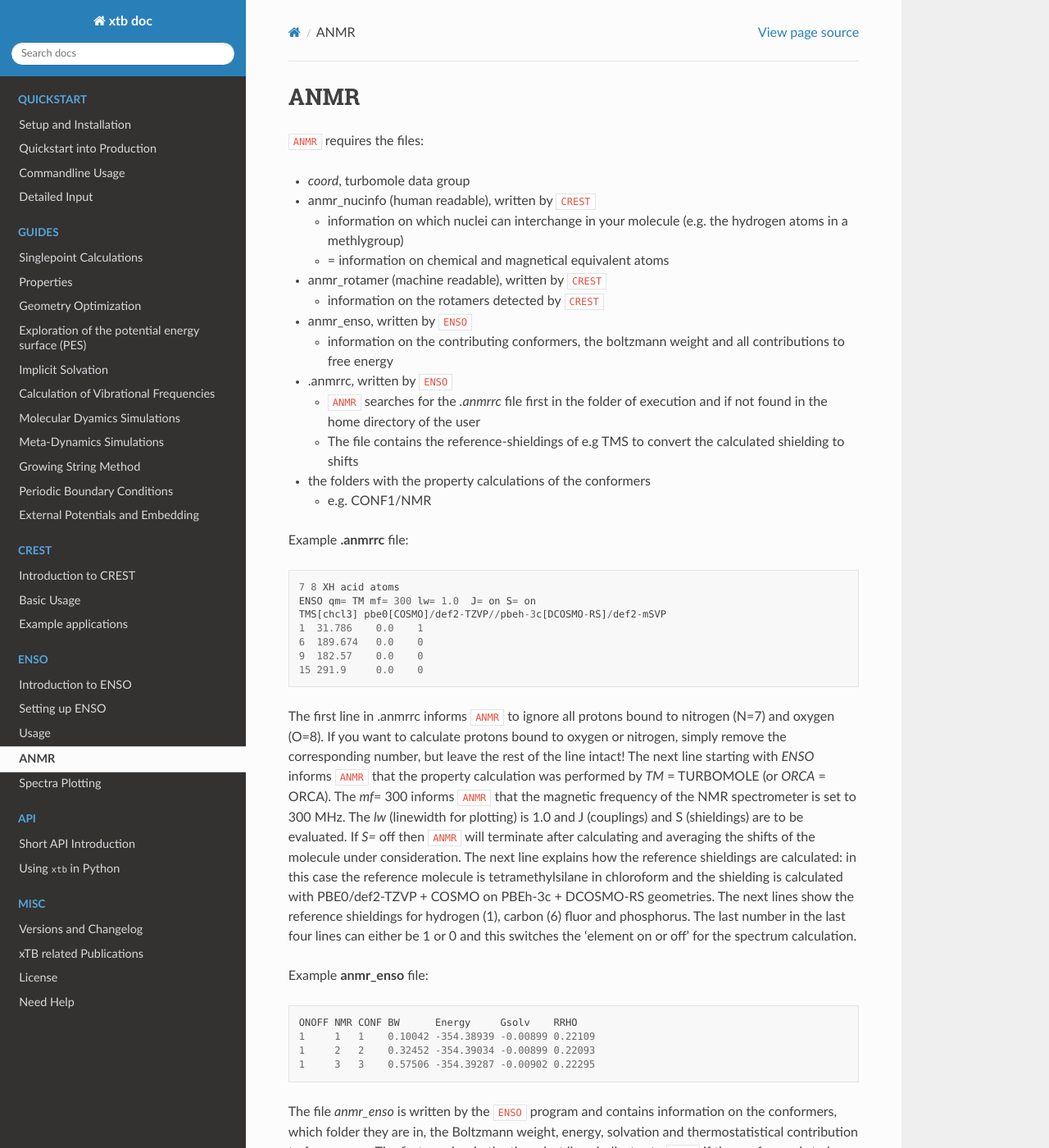
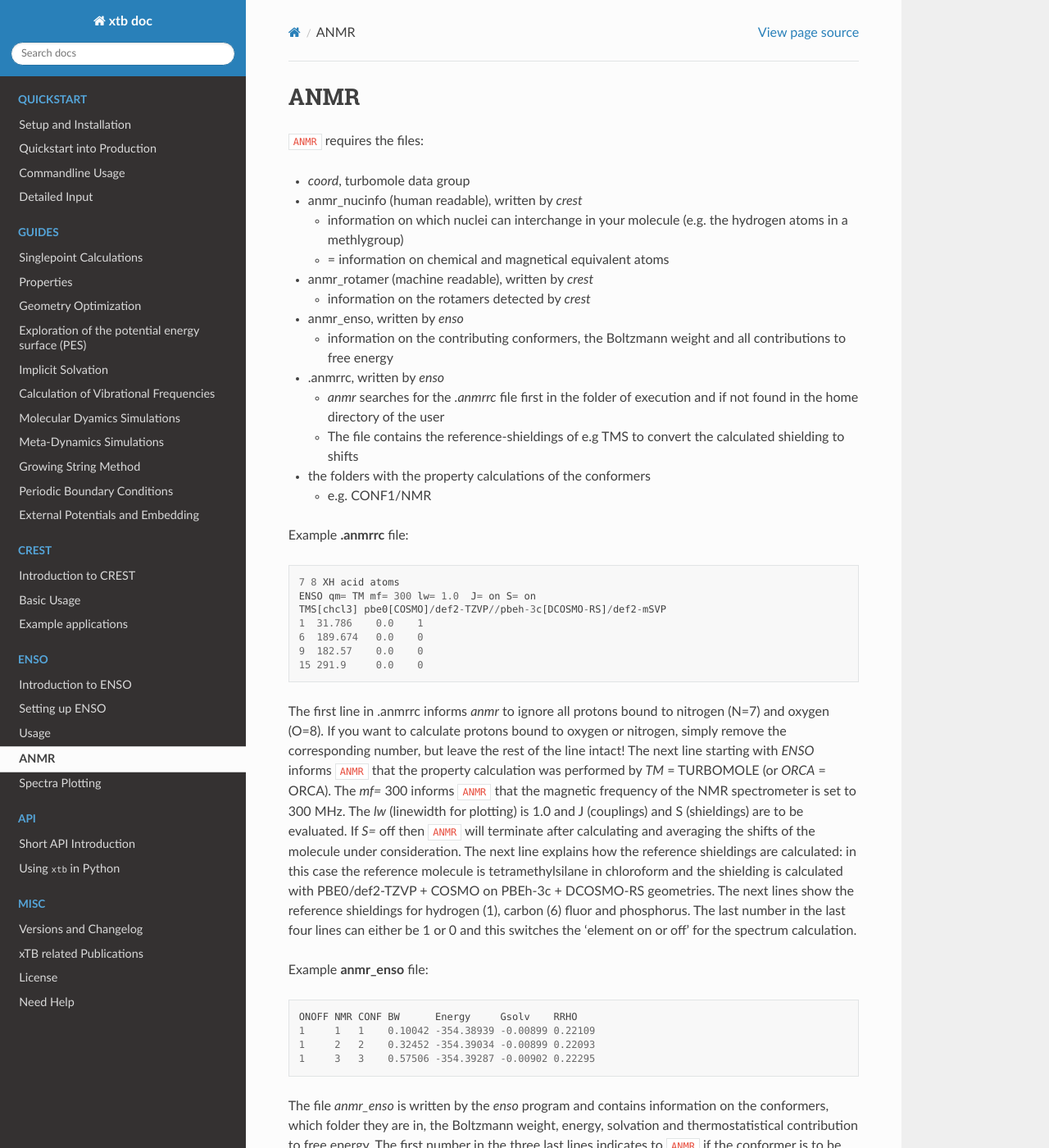
Before and after one commit to grimme-lab/xtb_docs, a Sphinx documentation site: the page built from source/enso_doc/enso_anmr.rst, in a window 1280 px wide and 1400 px high. Shown: the whole window at 82% size. Built offline with Sphinx 7.4.7 and the Read the Docs theme 2.0.0, drawn with Linux system fonts in a browser that asks for light colours; some of the changed text lies outside the part shown.

Commit message:
Update enso_anmr.rst
naming conventions fixed

```diff
--- a/source/enso_doc/enso_anmr.rst
+++ b/source/enso_doc/enso_anmr.rst
@@ -8,19 +8,19 @@ ANMR
 ``ANMR`` requires the files:
 
 * *coord*, turbomole data group
-* anmr_nucinfo (human readable), written by ``CREST``
+* anmr_nucinfo (human readable), written by `crest`
 
   * information on which nuclei can interchange in your molecule (e.g. the hydrogen atoms in a methlygroup)
   * = information on chemical and magnetical equivalent atoms
-* anmr_rotamer (machine readable), written by ``CREST``
+* anmr_rotamer (machine readable), written by `crest`
 
-  * information on the rotamers detected by ``CREST``
-* anmr_enso, written by ``ENSO``
+  * information on the rotamers detected by `crest`
+* anmr_enso, written by `enso`
 
-  * information on the contributing conformers, the boltzmann weight and all contributions to free energy
-* .anmrrc, written by ``ENSO``
+  * information on the contributing conformers, the Boltzmann weight and all contributions to free energy
+* .anmrrc, written by `enso`
 
-  * ``ANMR`` searches for the *.anmrrc* file first in the folder of execution and if not found in the home directory of the user
+  * `anmr` searches for the *.anmrrc* file first in the folder of execution and if not found in the home directory of the user
   * The file contains the reference-shieldings of e.g TMS to convert the calculated shielding to shifts
 * the folders with the property calculations of the conformers
 
@@ -39,7 +39,7 @@ Example **.anmrrc** file:
    9  182.57    0.0    0
    15 291.9     0.0    0
 
-The first line in .anmrrc informs ``ANMR`` to ignore all protons bound to nitrogen (N=7) and oxygen (O=8). If you want to calculate protons bound to oxygen or nitrogen, simply remove the corresponding number, but leave the rest of the line intact!
+The first line in .anmrrc informs `anmr` to ignore all protons bound to nitrogen (N=7) and oxygen (O=8). If you want to calculate protons bound to oxygen or nitrogen, simply remove the corresponding number, but leave the rest of the line intact!
 The next line starting with *ENSO* informs ``ANMR`` that the property calculation was performed by *TM* = TURBOMOLE (or *ORCA* = ORCA). The *mf=* 300 informs ``ANMR`` that the magnetic frequency of the NMR spectrometer is set to 300 MHz. The *lw* (linewidth for plotting) is 1.0 and J (couplings) and S (shieldings) are to be evaluated. If *S=* off then ``ANMR`` will terminate after calculating and averaging the shifts of the molecule under consideration. The next line explains how the reference shieldings are calculated: in this case the reference molecule is tetramethylsilane in chloroform and the shielding is calculated with PBE0/def2-TZVP + COSMO on PBEh-3c + DCOSMO-RS geometries. The next lines show the reference shieldings for hydrogen (1), carbon (6) fluor and phosphorus. The last number in the last four lines can either be 1 or 0 and this switches the 'element on or off' for the spectrum calculation.
 
 Example **anmr_enso** file:
@@ -51,12 +51,12 @@ Example **anmr_enso** file:
    1     2   2    0.32452 -354.39034 -0.00899 0.22093
    1     3   3    0.57506 -354.39287 -0.00902 0.22295
 
-The file *anmr_enso* is written by the ``ENSO`` program and contains information on the conformers, which folder they are in, the Boltzmann weight, energy, solvation and thermostatistical contribution to free energy. The first number in the three last lines indicates to ``ANMR`` if the conformer is to be considered (1) or not (0). If one conformer is not considered (or more) ``ANMR`` program internally recalculates the Boltzmann weights based on the free energies from the *anmr_enso* file.
+The file *anmr_enso* is written by the `enso` program and contains information on the conformers, which folder they are in, the Boltzmann weight, energy, solvation and thermostatistical contribution to free energy. The first number in the three last lines indicates to ``ANMR`` if the conformer is to be considered (1) or not (0). If one conformer is not considered (or more) `anmr` program internally recalculates the Boltzmann weights based on the free energies from the *anmr_enso* file.
 
 
-Usage of ``ANMR``:
+Usage of `anmr`:
 
-First of all: the spin problem is of :math:`2^{N}` complexity! Depending on the size of the maximalspinsystem (*mss*) the program might use a lot of RAM! If this is the case, run ``ANMR`` with a decreased spinsystem size:
+First of all: the spin problem is of :math:`2^{N}` complexity! Depending on the size of the maximalspinsystem (*mss*) the program might use a lot of RAM! If this is the case, run `anmr` with a decreased spinsystem size:
 
 
 .. code:: sh
@@ -64,7 +64,7 @@ First of all: the spin problem is of :math:`2^{N}` complexity! Depending on the
    anmr -mss 12 > anmr.out 2> anmr.error &
 
 
-``ANMR`` will then write a file called *anmr.dat* (which is quiet large). The file contains the information ppm vs intesity. This file can then be plotted with any plotting tool or our 'nmrplot.py'.
+`anmr` will then write a file called *anmr.dat* (which is quiet large). The file contains the information ppm vs intesity. This file can then be plotted with any plotting tool or our 'nmrplot.py'.
 
 To reduce the large size of the file you can remove entries which are close to zero with either this awk or python code:
 
```
